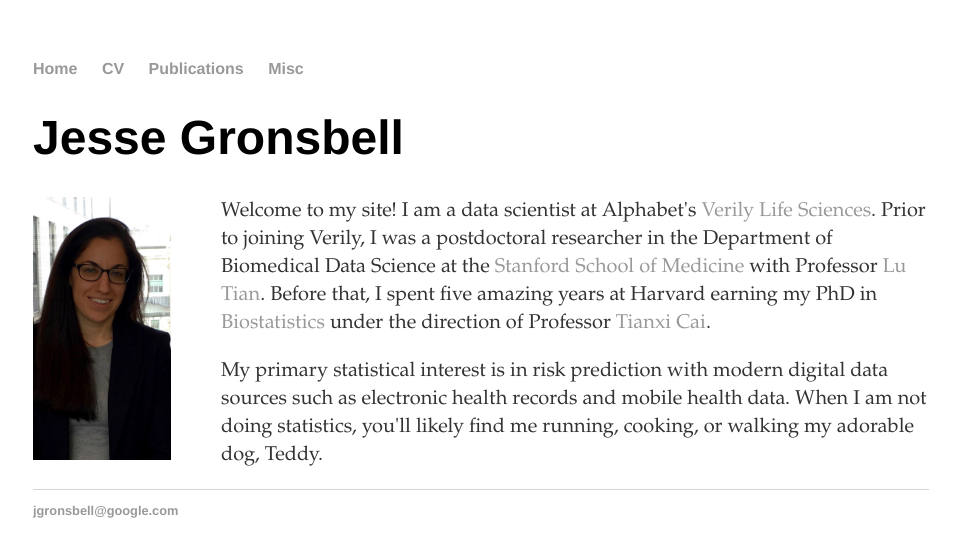
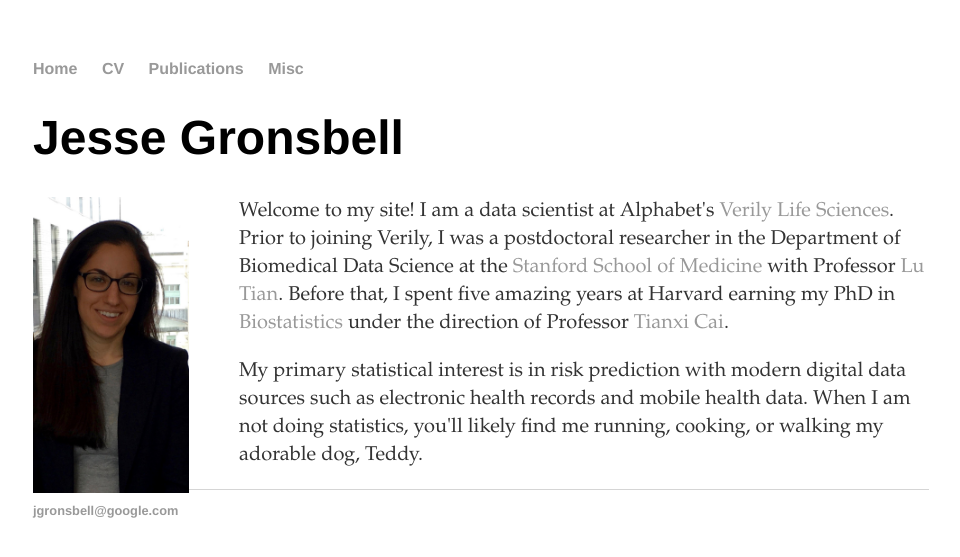
Before and after one commit to jgrons/old_website, a Jekyll site: the page built from index.html, in a window 1280 px wide. Shown: the top 557 px of the page, without its empty margins (159-1119 px from the left). Built offline with Jekyll 4.4.1, drawn with Linux system fonts in a browser that asks for light colours.

Commit message:
Update index.html

```diff
--- a/index.html
+++ b/index.html
@@ -6,7 +6,7 @@
 	<h1> Jesse Gronsbell </h1>
 	<div class="span2">
         <a href="../pics/IMG_1115.jpeg">
-            <img src="../pics/IMG_1115.jpeg" HEIGHT="263" WIDTH="138" align="left" style="margin:0px 50px 0px 0px"
+            <img src="../pics/IMG_1115.jpeg" HEIGHT="296" WIDTH="156" align="left" style="margin:0px 50px 0px 0px"
                   title="JG" alt="JG"/></a>
         </div>
 
```
